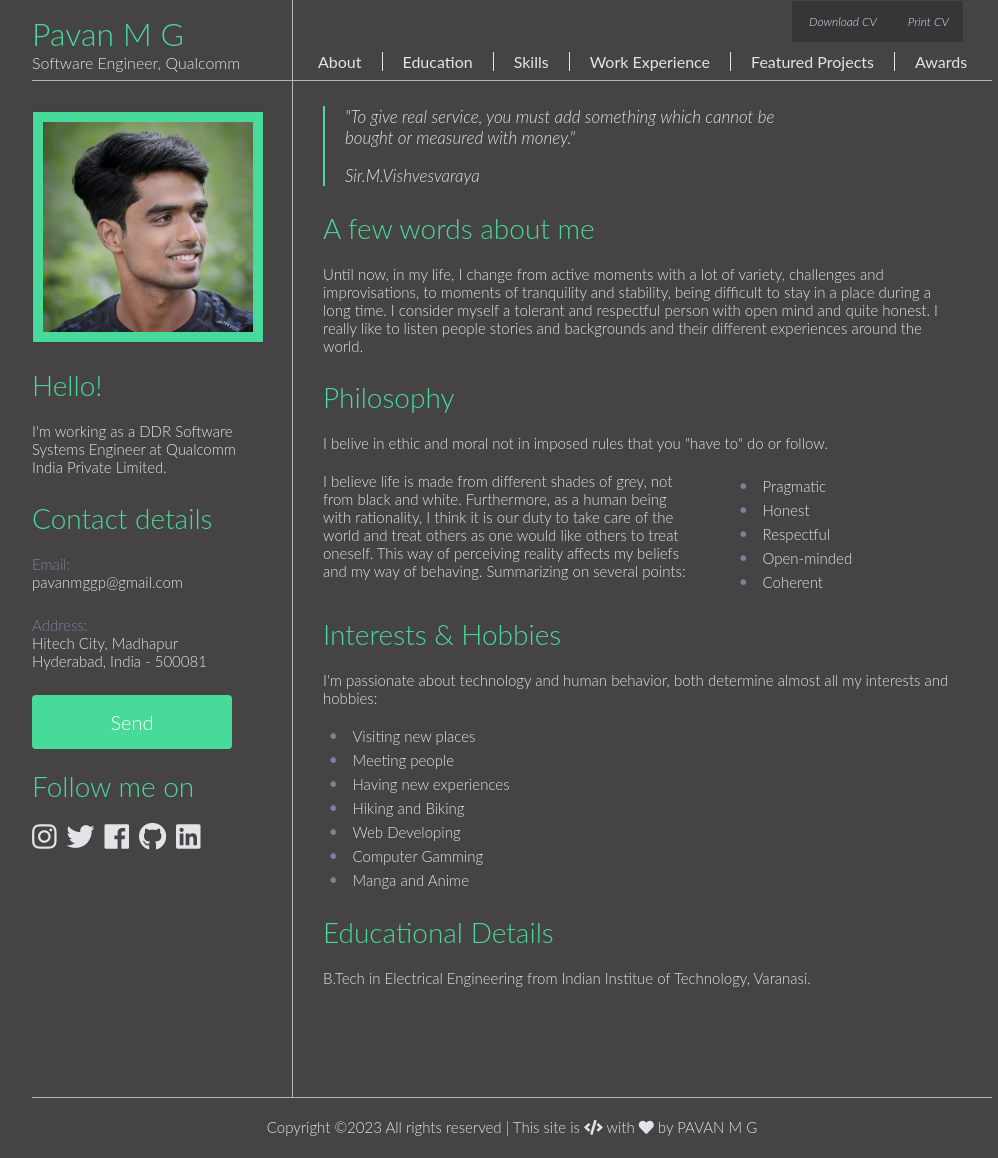
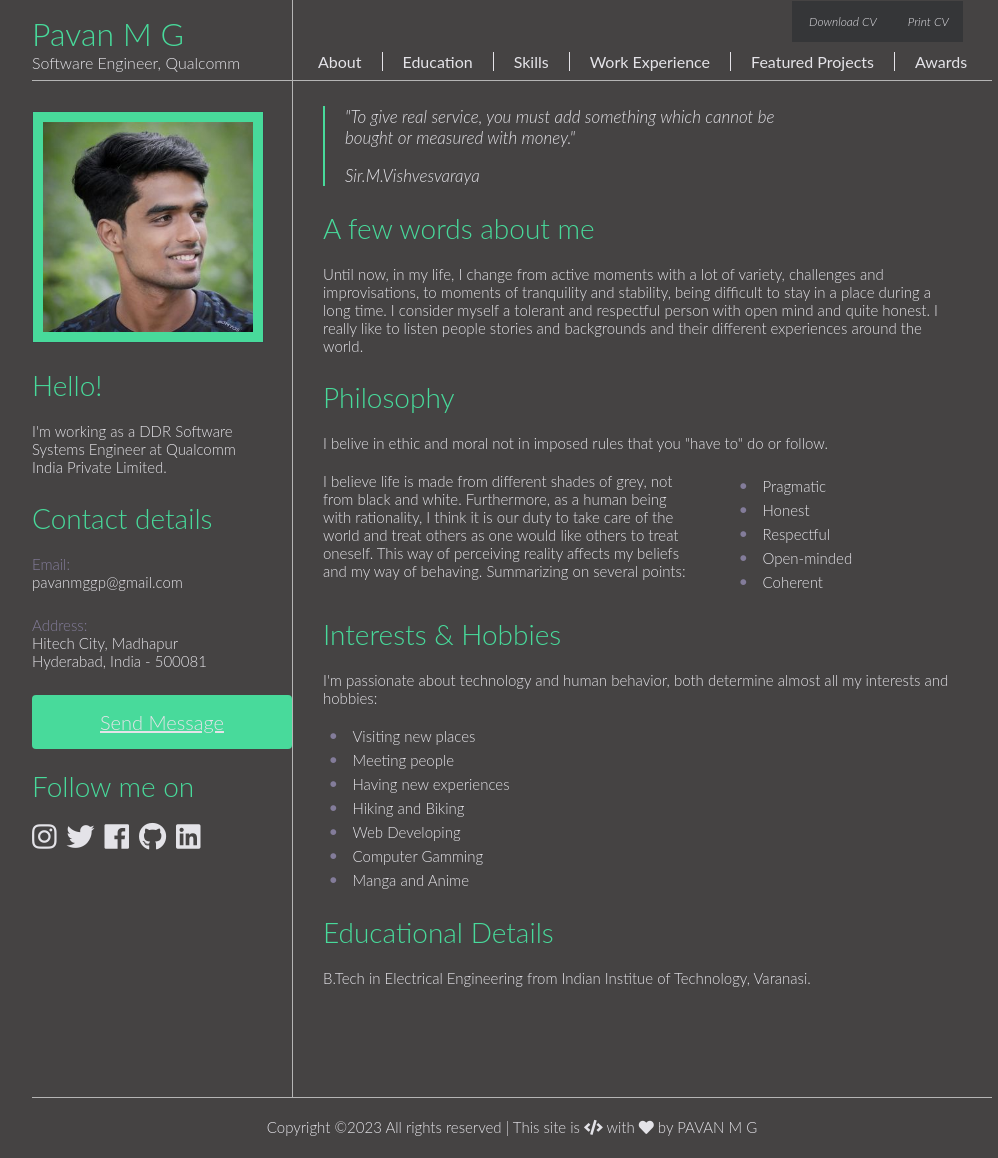
Before and after one commit to pavan-mg/pavan-mg.github.io, a Jekyll site: the page built from index.html, in a window 1280 px wide. Shown: the whole page, without its empty margins (128-1126 px from the left). Built offline with Jekyll 4.4.1, drawn with Linux system fonts in a browser that asks for light colours.

Commit message:
Update to send message

```diff
--- a/_layouts/default.html
+++ b/_layouts/default.html
@@ -50,7 +50,7 @@
           <p>Hyderabad, India - 500081</p>
         </div>
         <a href="mailto:pavanmggp@gmail.com" class="send_message_button" style="vertical-align:middle">
-          <span>Send</span>
+          <span>Send Message</span>
         </a>
         <div class="clear">
           <h2>Follow me on</h2>
--- a/css/main.css
+++ b/css/main.css
@@ -256,29 +256,14 @@
 	display: inline-block;
 	border-radius: 4px;
 	background-color: #48DA9B;
-	border: none;
-	color: #FFFFFF;
+	color: #e4e3e8;
 	text-align: center;
 	font-size: 20px;
 	padding: 15px;
-	width: 170px;
+	width: 230px;
 	transition: all 0.5s;
 	cursor: pointer;
 }
-	.send_message_button span {
-		cursor: pointer;
-		display: inline-block;
-		position: relative;
-		transition: 0.5s;
-	}
-	.send_message_button span:after {
-		content: '\00bb';
-		position: absolute;
-		opacity: 0;
-		top: 0;
-		right: -20px;
-		transition: 0.5s;
-	}
 	.send_message_button:hover {
 		background: #22885c;
 	}
```
